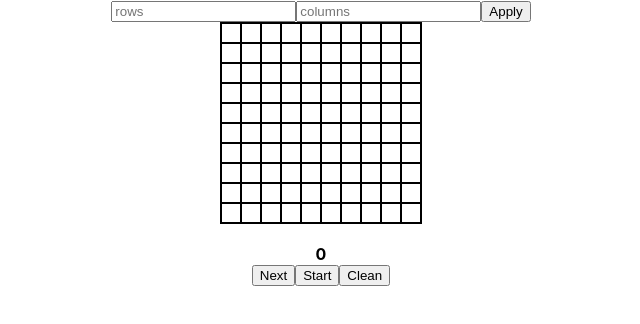
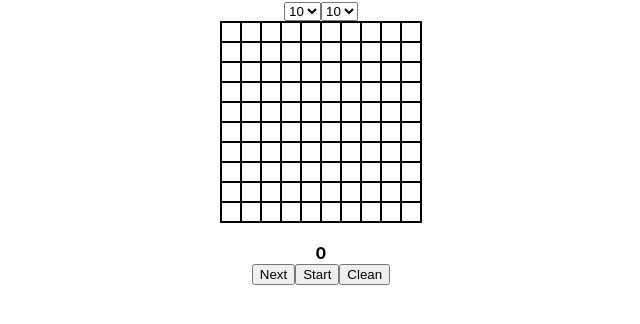
Before and after one commit to AntonSkybytskyi/conways-game-of-life-react, a React (Create React App) app: page / in a window 1280 px wide. Shown: the top 324 px of the page, without its empty margins (319-959 px from the left). Built offline with nearby package versions, Linux system fonts and the light colour scheme.

Commit message:
Change input to select

```diff
--- a/src/components/Cell.tsx
+++ b/src/components/Cell.tsx
@@ -1,13 +1,13 @@
 import React, { useContext } from 'react'
 import classnames from 'classnames';
-import { GameContext } from '../pages/GameContext';
+import { GameContext, IGameContext } from '../pages/GameContext';
 
 interface CellProps {
   selected: boolean;
   index: number;
 }
 function Cell({ selected, index }: CellProps) {
-  const { toggleSelected } = useContext<any>(GameContext);
+  const { toggleSelected } = useContext<IGameContext>(GameContext);
   const classNameList = classnames('grid-item', { selected })
   return (
     <div className={classNameList} onClick={() => toggleSelected(index)}></div>
--- /dev/null
+++ b/src/components/GridSettings.tsx
@@ -0,0 +1,29 @@
+import React, { useContext } from 'react'
+import { GameContext, IGameContext } from '../pages/GameContext'
+import Select from './Select'
+
+interface GridSettingsProps {
+  rows: number;
+  columns: number;
+}
+
+interface GridSettingsOption {
+  value: number;
+}
+
+export default function GridSettings({ rows, columns }: GridSettingsProps) {
+  const options: GridSettingsOption[] = [
+    { value: 5 },
+    { value: 10 },
+    { value: 15 },
+    { value: 20 },
+  ]
+  const { setRows, setColumns } = useContext<IGameContext>(GameContext)
+
+  return (
+    <div>
+      <Select options={options} selected={rows} onChange={(rows: number) => setRows(rows)} />
+      <Select options={options} selected={columns} onChange={(columns: number) => setColumns(columns)} />
+    </div>
+  )
+}
--- /dev/null
+++ b/src/components/Select.tsx
@@ -0,0 +1,17 @@
+import React, { ChangeEvent } from 'react'
+interface SelectProps {
+  options: Array<{value: number}>
+  selected: number;
+  onChange: (select: number) => void;
+}
+export default function Select({ options, onChange, selected }: SelectProps) {
+  return (
+    <select name="rows" value={selected} onChange={(event: ChangeEvent<HTMLSelectElement>) => {
+      onChange(Number(event.target.value))
+    }}>
+      {options.map((option, index) => {
+        return <option key={index} value={option.value}>{option.value}</option>
+      })}
+    </select>
+  )
+}
--- a/src/pages/Game.tsx
+++ b/src/pages/Game.tsx
@@ -1,10 +1,11 @@
-import React, { useState, useCallback, useEffect } from 'react'
+import React, { useState } from 'react'
 import Grid from '../components/Grid'
 import { GameContext } from './GameContext';
 import { sortItems } from '../utils/sortItems';
 import useInterval from '../hooks/useInterval';
 import useNextTick from '../hooks/useNextTick';
 import useGridCells from '../hooks/useGridCells';
+import GridSettings from '../components/GridSettings';
 
 export default function Game() {
   const [rows, setRows] = useState<number>(10);
@@ -18,15 +19,7 @@
     setCounter(0);
     setIsRunning(false);
   }
-  const handleSubmit = useCallback(
-    (event: any): void => {
-      event.preventDefault();
-      resetGame();
-      const { rows, columns } = event.target.elements;
-      setRows(Number(rows.value));
-      setColumns(Number(columns.value));
-    }, []
-  )
+
   useInterval(() => {
     setCounter(counter + 1);
   }, isRunning ? 100 : null);
@@ -47,13 +40,11 @@
 
   return (
       <GameContext.Provider value={{
-        toggleSelected
+        toggleSelected,
+        setRows,
+        setColumns
       }}>
-        <form onSubmit={handleSubmit}>
-          <input type="number" name="rows" placeholder="rows" />
-          <input type="number" name="columns" placeholder="columns" />
-          <button type="submit">Apply</button>
-        </form>
+        <GridSettings rows={rows} columns={columns} />
         <Grid columns={columns} cells={cells} selected={seleceted} />
 
         <br />
--- a/src/pages/GameContext.tsx
+++ b/src/pages/GameContext.tsx
@@ -2,8 +2,12 @@
 
 export interface IGameContext {
   toggleSelected: (index: number) => void;
+  setRows: (value: number) => void;
+  setColumns: (value: number) => void;
 }
 
 export const GameContext = createContext({
-  toggleSelected: (index: number) => {}
+  toggleSelected: (index: number) => {},
+  setRows: (value: number) => {},
+  setColumns: (value: number) => {},
 });
```
